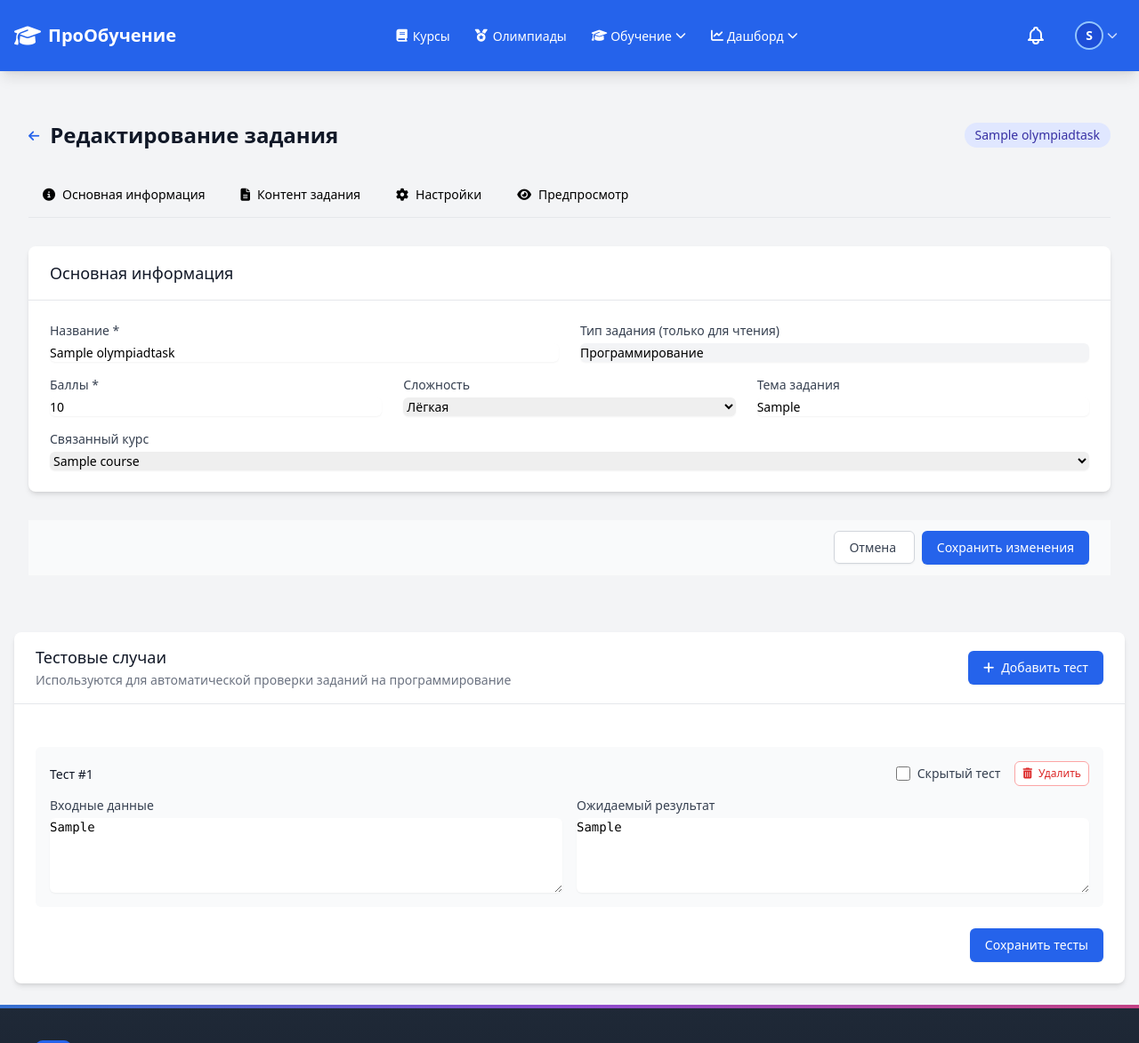
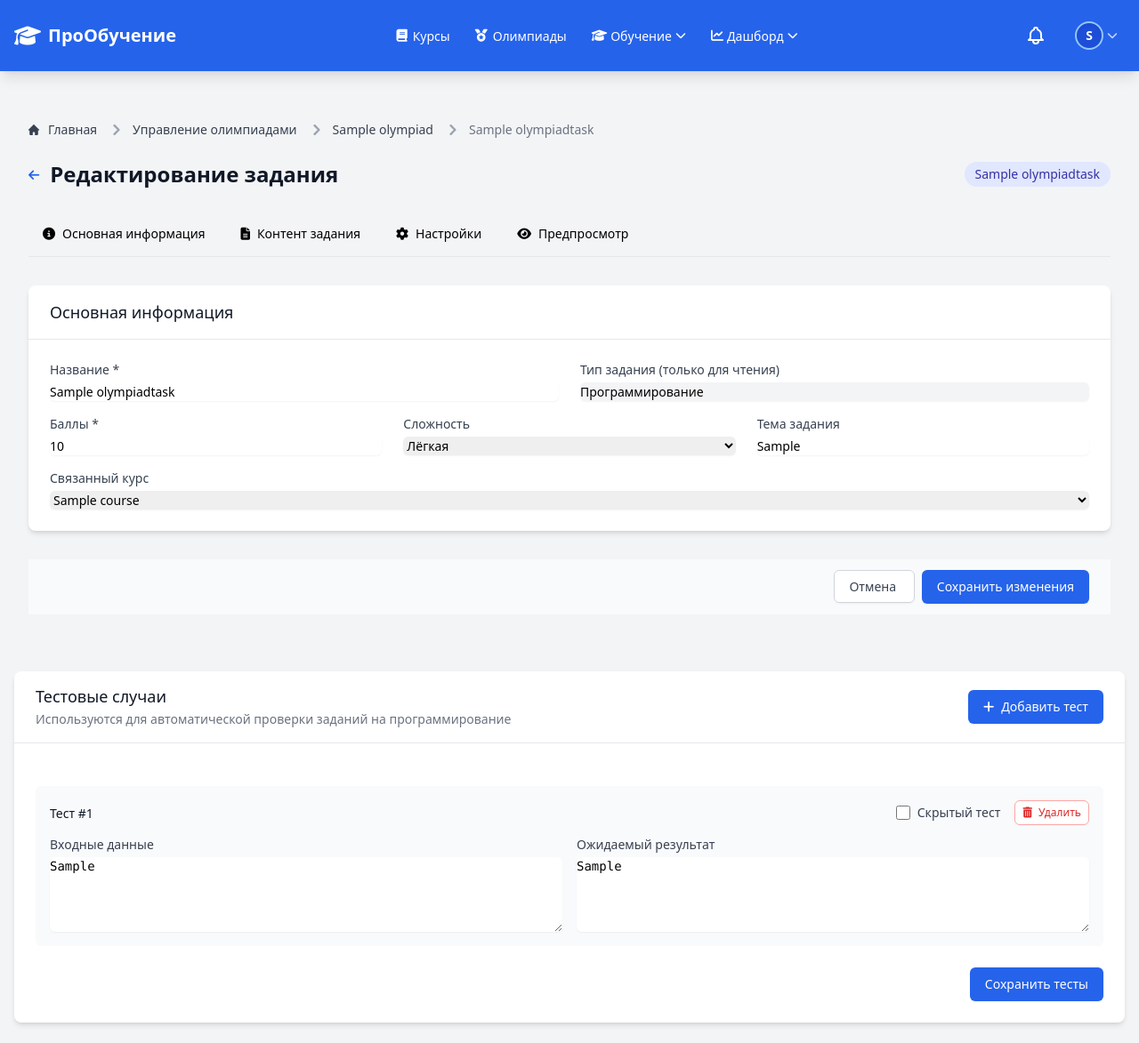
Before and after one commit to Sagaidak-Yevgeniy/proobuchdev, a Django app: page /olympiads/manage/1/tasks/1/edit/ in a window 1280 px wide. Shown: the top 1173 px of the page at 89% size. Run offline with Django 5.2, Linux system fonts and the light colour scheme; a user stored in the database is signed in; tables that the repository leaves empty hold one stand-in row (values such as "Sample post"); data that the repository does not hold is empty; parts of the project's set-up code (start-up, migrations or seed data) failed here and were passed over; some libraries are stand-ins or nearby versions.

Commit message:
Add breadcrumb navigation to improve user experience
Replit-Commit-Author: Agent
Replit-Commit-Session-Id: 27bd9cc6-dd37-49f3-809c-eaee9c710eaa
Replit-Commit-Screenshot-Url: https://storage.googleapis.com/screenshot-production-us-central1/dd7133e5-0784-467d-88f8-1237e43ae485/95630246-ab8f-42b2-ae2b-b699ba3fec85.jpg

```diff
--- a/templates/olympiads/manage/task_edit.html
+++ b/templates/olympiads/manage/task_edit.html
@@ -63,6 +63,46 @@
 
 {% block content %}
 <div class="container mx-auto px-4 py-8">
+        <!-- Хлебные крошки -->
+    <div class="mb-6">
+        <nav class="flex" aria-label="Breadcrumb">
+            <ol class="inline-flex items-center space-x-1 md:space-x-3">
+                <li class="inline-flex items-center">
+                    <a href="{% url 'home' %}" class="inline-flex items-center text-sm font-medium text-gray-700 hover:text-blue-600 dark:text-gray-400 dark:hover:text-white">
+                        <svg class="w-3 h-3 mr-2.5" aria-hidden="true" xmlns="http://www.w3.org/2000/svg" fill="currentColor" viewBox="0 0 20 20">
+                            <path d="m19.707 9.293-2-2-7-7a1 1 0 0 0-1.414 0l-7 7-2 2a1 1 0 0 0 1.414 1.414L2 10.414V18a2 2 0 0 0 2 2h3a1 1 0 0 0 1-1v-4a1 1 0 0 1 1-1h2a1 1 0 0 1 1 1v4a1 1 0 0 0 1 1h3a2 2 0 0 0 2-2v-7.586l.293.293a1 1 0 0 0 1.414-1.414Z"/>
+                        </svg>
+                        {% trans 'Главная' %}
+                    </a>
+                </li>
+                <li>
+                    <div class="flex items-center">
+                        <svg class="w-3 h-3 text-gray-400 mx-1" aria-hidden="true" xmlns="http://www.w3.org/2000/svg" fill="none" viewBox="0 0 6 10">
+                            <path stroke="currentColor" stroke-linecap="round" stroke-linejoin="round" stroke-width="2" d="m1 9 4-4-4-4"/>
+                        </svg>
+                        <a href="{% url 'olympiads:olympiad_manage_list' %}" class="ml-1 text-sm font-medium text-gray-700 hover:text-blue-600 md:ml-2 dark:text-gray-400 dark:hover:text-white">{% trans 'Управление олимпиадами' %}</a>
+                    </div>
+                </li>
+                <li>
+                    <div class="flex items-center">
+                        <svg class="w-3 h-3 text-gray-400 mx-1" aria-hidden="true" xmlns="http://www.w3.org/2000/svg" fill="none" viewBox="0 0 6 10">
+                            <path stroke="currentColor" stroke-linecap="round" stroke-linejoin="round" stroke-width="2" d="m1 9 4-4-4-4"/>
+                        </svg>
+                        <a href="{% url 'olympiads:olympiad_edit' olympiad_id=olympiad.id %}" class="ml-1 text-sm font-medium text-gray-700 hover:text-blue-600 md:ml-2 dark:text-gray-400 dark:hover:text-white">{{ olympiad.title }}</a>
+                    </div>
+                </li>
+                <li aria-current="page">
+                    <div class="flex items-center">
+                        <svg class="w-3 h-3 text-gray-400 mx-1" aria-hidden="true" xmlns="http://www.w3.org/2000/svg" fill="none" viewBox="0 0 6 10">
+                            <path stroke="currentColor" stroke-linecap="round" stroke-linejoin="round" stroke-width="2" d="m1 9 4-4-4-4"/>
+                        </svg>
+                        <span class="ml-1 text-sm font-medium text-gray-500 md:ml-2 dark:text-gray-400">{{ task.title }}</span>
+                    </div>
+                </li>
+            </ol>
+        </nav>
+    </div>
+
     <div class="mb-6 flex flex-col md:flex-row md:items-center justify-between">
         <div class="flex items-center mb-4 md:mb-0">
             <a href="{% url 'olympiads:olympiad_edit' olympiad_id=olympiad.id %}" class="text-blue-600 hover:text-blue-800 dark:text-blue-400 dark:hover:text-blue-300 mr-3">
```
Also changed, not shown: templates/components/breadcrumbs.html (added, +36 -0 lines).
